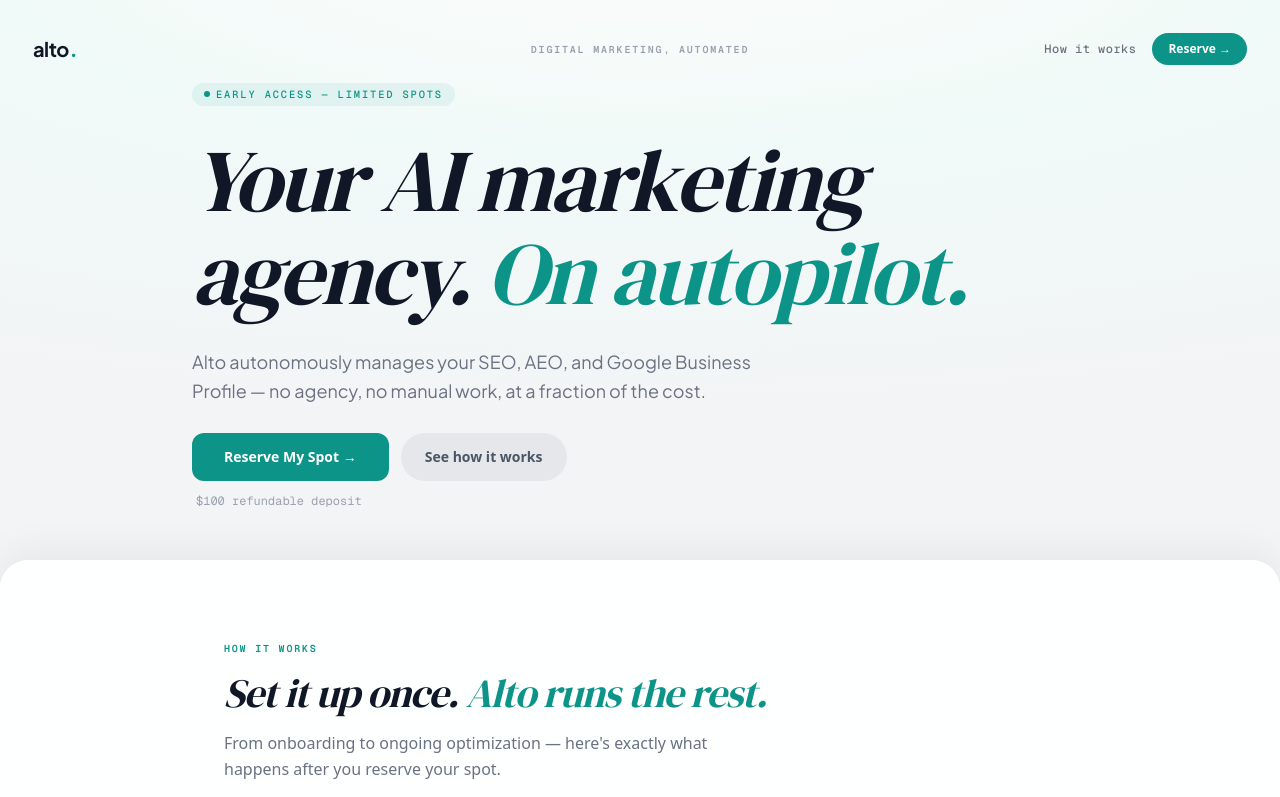
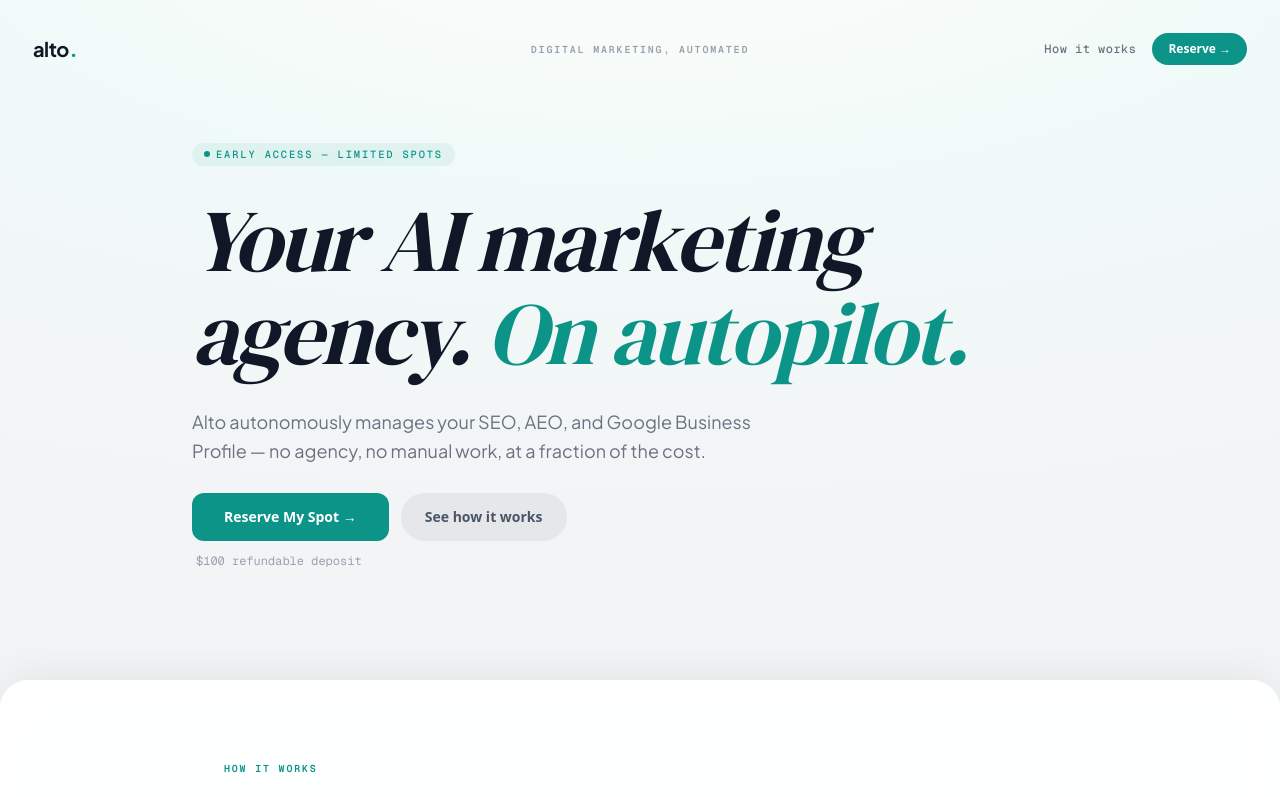
Before and after one commit to jbrijs/alto-waitlist, a Next.js app: page / in a window 1280 px wide. Shown: the top 797 px of the page. Built offline with nearby package versions, Linux system fonts and the light colour scheme.

Commit message:
style: reduce how-it-works peek to 90vh hero

```diff
--- a/src/app/page.tsx
+++ b/src/app/page.tsx
@@ -14,7 +14,7 @@ export default function Home() {
           background:
             "radial-gradient(ellipse 120% 80% at 50% -10%, #fdfcfb 0%, #f0faf8 45%, #f3f4f6 100%)",
           paddingTop: "72px",
-          minHeight: "75vh",
+          minHeight: "90vh",
         }}
       >
         {/* Hero content — vertically centered in remaining space */}
```
